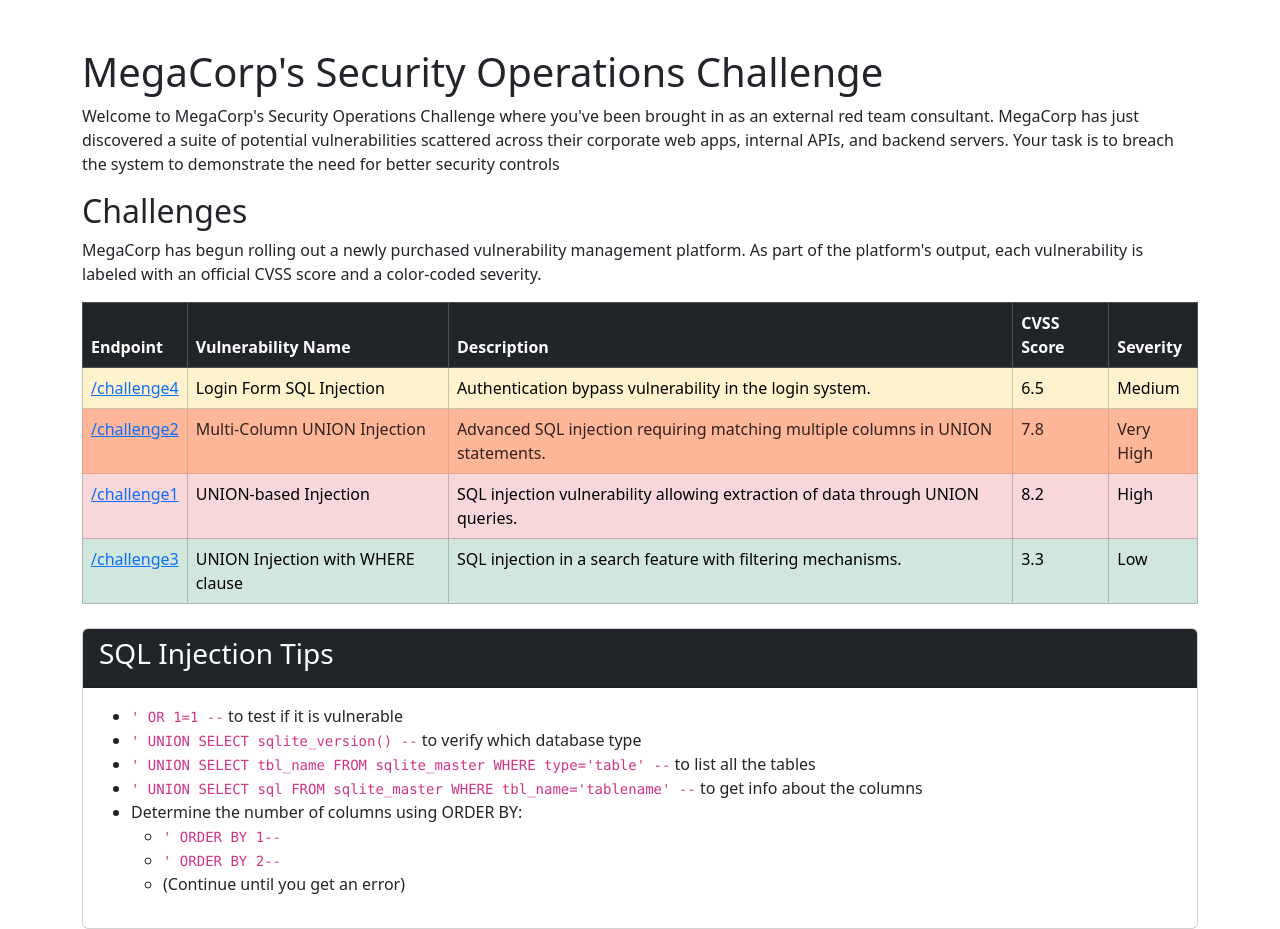
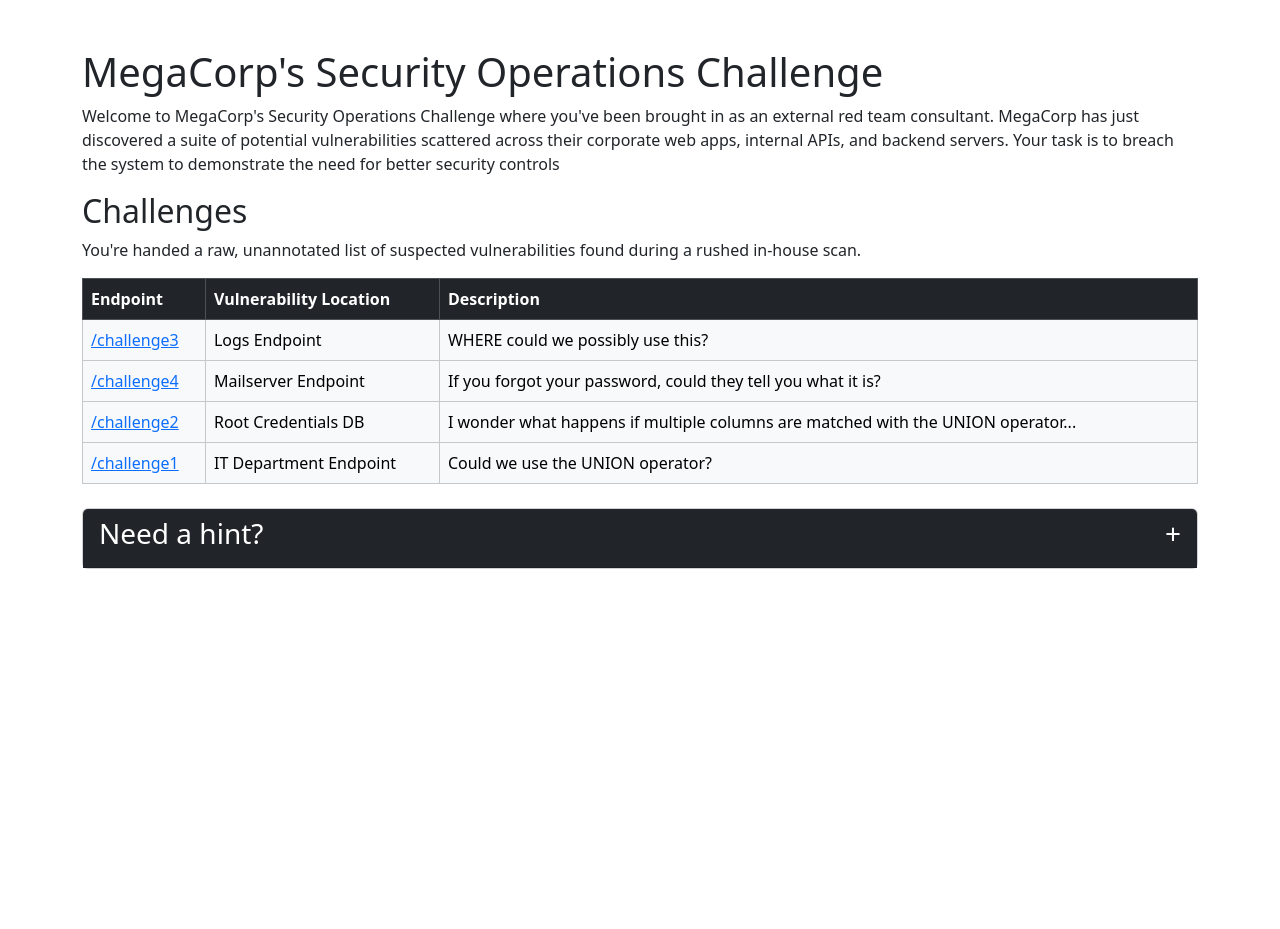
Before and after one commit to DDM-Lab/SQL_Vuln_Scores, a Flask app: page / in a window 1280 px wide. Shown: the part 56-985 px from the top of the page. After the commit the page ends 625 px from the top, so only its background shows below. Run offline with Flask 3, Linux system fonts and the light colour scheme; some libraries are stand-ins or nearby versions.

Commit message:
made treatment always ordered by cvss score, changed names and descriptions, allowed the problem to be instantiated with env var and argparse

```diff
--- a/app.py
+++ b/app.py
@@ -4,10 +4,22 @@
 import random  # Add this import for randomization
 from flask_bootstrap import Bootstrap5
 from datetime import datetime
+import argparse
 
 app = Flask(__name__)
 app.secret_key = 'some_random_secret_key'  # Needed if you use session
 bootstrap = Bootstrap5(app)  # Initialize Bootstrap
+
+# Parse command line arguments
+parser = argparse.ArgumentParser(description='SQL Injection Challenge Application')
+parser.add_argument('--treatment', action='store_true', help='Enable treatment condition')
+args = parser.parse_args()
+
+# Set condition based on arguments
+condition = 1 if args.treatment else 0
+
+# Get condition from environment variable
+condition = 1 if os.environ.get('TREATMENT', '').lower() in ('true', '1', 'yes') else 0
 
 # Database directory
 DB_DIR = os.path.join(os.path.dirname(os.path.abspath(__file__)), 'database')
@@ -108,55 +120,56 @@
 
 @app.route('/')
 def index():
-    condition = TREATMENT
-
-    # Hard-coded “challenges” (vulnerabilities) with CVSS & severity
+    # Hard-coded "challenges" (vulnerabilities) with CVSS & severity
     # severity can be a short label like "High", "Medium", "Low"
     challenges = [
         {
             "id": 1,
             "endpoint": "/challenge1",
-            "name": "UNION-based Injection",
-            "description": "SQL injection vulnerability allowing extraction of data through UNION queries.",
-            "cvss": 8.2,
+            "name": "IT Department Endpoint",
+            "description": "Could we use the UNION operator?",
+            "cvss": round(random.uniform(6,7.99), 1),
             "severity": "High"
         },
         {
             "id": 2,
             "endpoint": "/challenge2",
-            "name": "Multi-Column UNION Injection",
-            "description": "Advanced SQL injection requiring matching multiple columns in UNION statements.",
-            "cvss": 7.8,
+            "name": "Root Credentials DB",
+            "description": "I wonder what happens if multiple columns are matched with the UNION operator...",
+            "cvss": round(random.uniform(8,10), 1),
             "severity": "Very High"
         },
         {
             "id": 3,
             "endpoint": "/challenge3",
-            "name": "UNION Injection with WHERE clause",
-            "description": "SQL injection in a search feature with filtering mechanisms.",
-            "cvss": 3.3,
+            "name": "Logs Endpoint",
+            "description": "WHERE could we possibly use this?",
+            "cvss": round(random.uniform(2,3.99), 1),
             "severity": "Low"
         },
         {
             "id": 4,
             "endpoint": "/challenge4",
-            "name": "Login Form SQL Injection",
-            "description": "Authentication bypass vulnerability in the login system.",
-            "cvss": 6.5,
+            "name": "Mailserver Endpoint",
+            "description": "If you forgot your password, could they tell you what it is?",
+            "cvss":  round(random.uniform(4,5.99), 1),
             "severity": "Medium"
         }
     ]
+    if condition is not TREATMENT:
+        random.shuffle(challenges)
+    else:
+        challenges = sorted(challenges, key=lambda x: x['cvss'], reverse=True)
 
-    random.shuffle(challenges)
     session['challenges'] = challenges
 
     # Optional: store condition in session if you want to keep it for the user
     session['condition'] = condition
 
-    # This text acts as a placeholder for “world building” or narrative.
+    # This text acts as a placeholder for "world building" or narrative.
     story_intro = (
-        "Welcome to MegaCorp’s Security Operations Challenge (CTF)!\n"
-        "In this scenario, you’ve been brought in to demonstrate the "
+        "Welcome to MegaCorp's Security Operations Challenge (CTF)!\n"
+        "In this scenario, you've been brought in to demonstrate the "
         "exploitation of potential vulnerabilities. Pick a vulnerability "
         "and attempt to exploit it."
     )
@@ -175,7 +188,6 @@
     """
     # In a real scenario, you'd have an actual participant ID
     participant_id = request.remote_addr  # e.g. just IP for demonstration
-    condition = TREATMENT
 
     # Find the chosen vulnerability name (in a real scenario, store them in DB)
     vulnerabilities = {
--- a/templates/index.html
+++ b/templates/index.html
@@ -20,7 +20,7 @@
     <thead class="table-dark">
         <tr>
             <th scope="col">Endpoint</th>
-            <th scope="col">Vulnerability Name</th>
+            <th scope="col">Vulnerability Location</th>
             <th scope="col">Description</th>
             <!-- Only show CVSS & Severity in treatment condition -->
             {% if condition == 1 %}
@@ -68,10 +68,10 @@
 </table>
 
 <div class="card mt-4">
-    <div class="card-header bg-dark text-white">
-        <h3>SQL Injection Tips</h3>
+    <div class="card-header bg-dark text-white" id="hintHeader" style="cursor: pointer;" onclick="toggleHints()">
+        <h3>Need a hint? <span class="float-end" id="toggleIcon">+</span></h3>
     </div>
-    <div class="card-body">
+    <div class="card-body" id="hintBody" style="display: none;">
         <ul>
             <li><code>' OR 1=1 --</code> to test if it is vulnerable</li>
             <li><code>' UNION SELECT sqlite_version() --</code> to verify which database type</li>
@@ -87,4 +87,19 @@
         </ul>
     </div>
 </div>
+
+<script>
+    function toggleHints() {
+        const hintBody = document.getElementById('hintBody');
+        const toggleIcon = document.getElementById('toggleIcon');
+
+        if (hintBody.style.display === 'none') {
+            hintBody.style.display = 'block';
+            toggleIcon.textContent = '−';  // Unicode minus sign
+        } else {
+            hintBody.style.display = 'none';
+            toggleIcon.textContent = '+';
+        }
+    }
+</script>
 {% endblock %}
```
Also changed, not shown: 1 other file.
